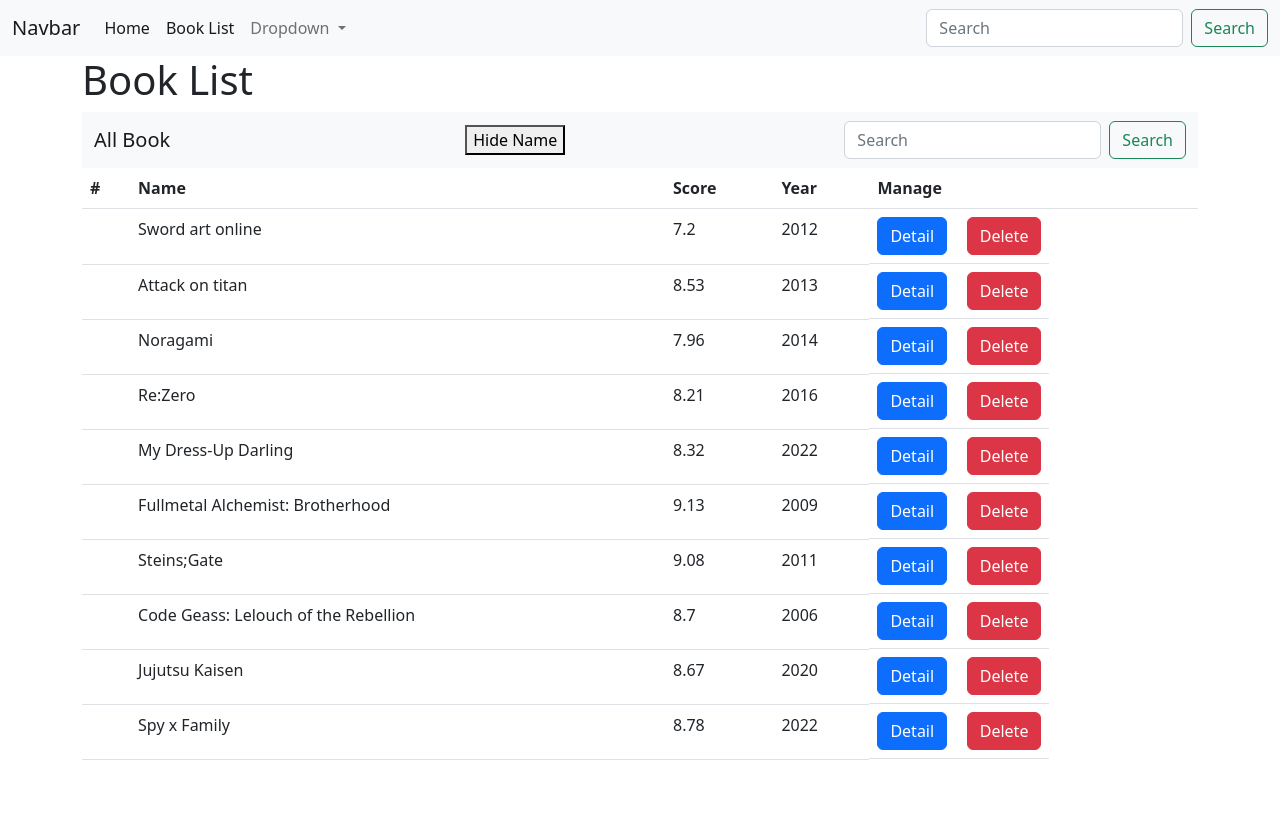
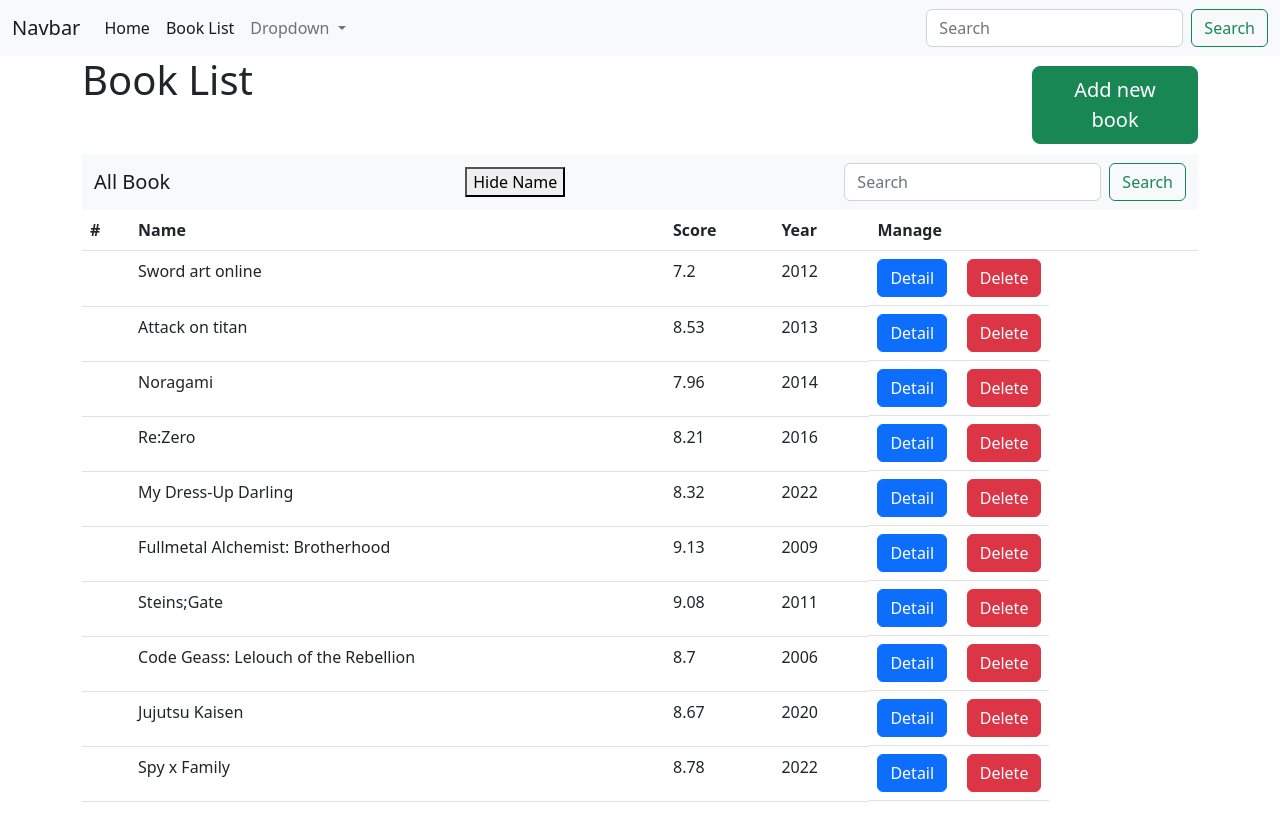
Before and after one commit to Fourth1755/Test-Angular, an Angular app in the folder client/: page / in a window 1280 px wide. Built offline with nearby package versions, Linux system fonts and the light colour scheme.

Commit message:
Update book-list.component.html

```diff
--- a/client/src/app/books/book-list/book-list.component.html
+++ b/client/src/app/books/book-list/book-list.component.html
@@ -1,5 +1,12 @@
 <div class="container">
-    <h1>Book List</h1>
+  <div class="row justify-content-between">
+    <div class="col-4">
+      <h1>Book List</h1>
+    </div>
+    <div class="col-2">
+      <a [routerLink]="['/add-book']" class="btn btn-success btn-lg" style="margin: 10px 0px 10px 0px;">Add new book</a>
+    </div>
+  </div>
     <nav class="navbar bg-light">
       <div class="container-fluid">
         <a class="navbar-brand">All Book</a>
```
